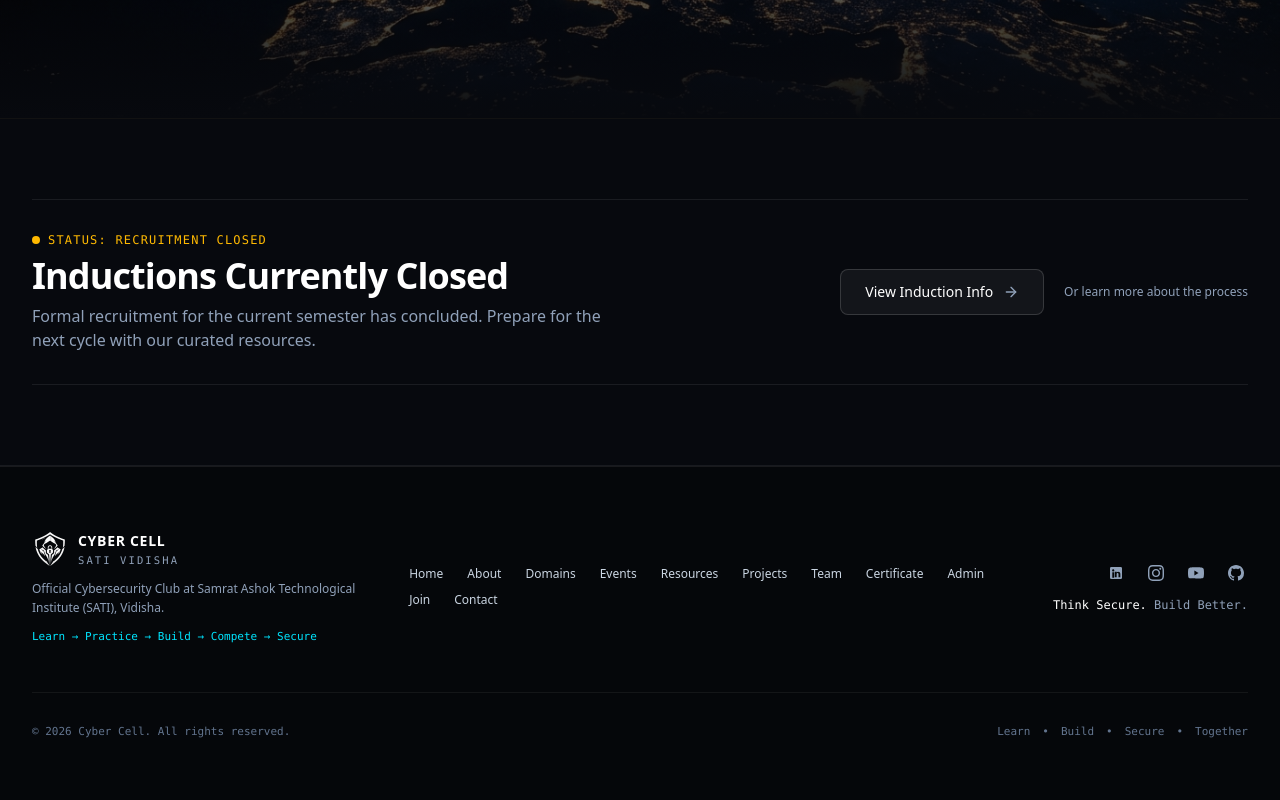
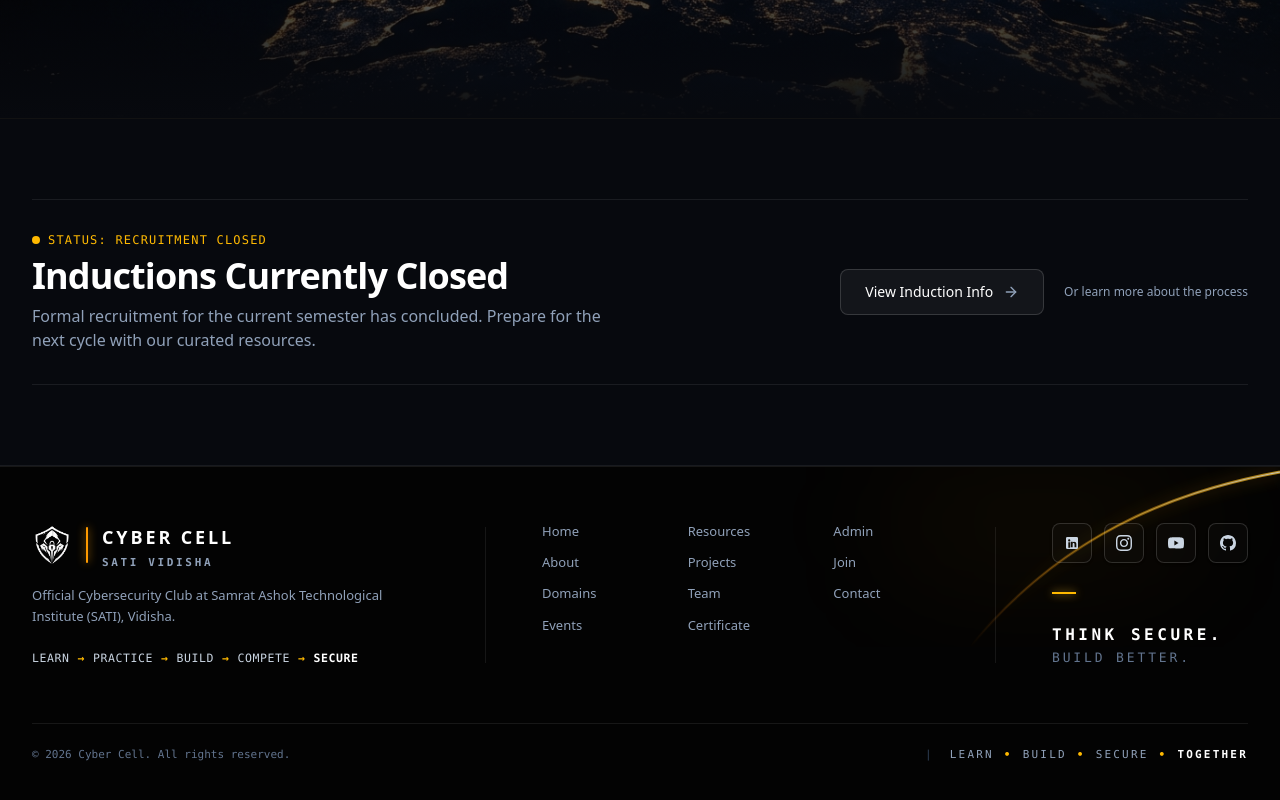
Before and after one commit to cybercellsati/Cyber-Cell, a Next.js app: page / in a window 1280 px wide. Shown: the part 7358-8158 px from the top of the page. Built offline with nearby package versions, Linux system fonts and the light colour scheme; no server answers; the database is empty; a web font is replaced by a local one.

Commit message:
feat(footer): redesign global footer matching reference with golden arc, 3-column layout, square social pills, and editorial motto

```diff
--- a/components/Footer.tsx
+++ b/components/Footer.tsx
@@ -1,64 +1,178 @@
 import React from "react";
 import Link from "next/link";
-import CyberShieldLogo from "./CyberShieldLogo";
-
-const links = [
-  { name: "Home", href: "/" },
-  { name: "About", href: "/about" },
-  { name: "Domains", href: "/domains" },
-  { name: "Events", href: "/events" },
-  { name: "Resources", href: "/resources" },
-  { name: "Projects", href: "/projects" },
-  { name: "Team", href: "/team" },
-  { name: "Certificate", href: "/verify" },
-  { name: "Admin", href: "/admin/login" },
-  { name: "Join", href: "/join" },
-  { name: "Contact", href: "/about#contact" },
-];
+import Image from "next/image";
 
 export default function Footer() {
   return (
-    <footer className="relative bg-[#05070a] border-t border-white/[0.08] text-slate-400 text-xs">
-      <div className="max-w-7xl mx-auto px-4 sm:px-6 lg:px-8 py-14 sm:py-16">
+    <footer className="relative bg-[#030303] border-t border-white/[0.08] text-slate-400 text-xs overflow-hidden select-none">
 
-        {/* Main Footer Row */}
-        <div className="flex flex-col lg:flex-row items-start lg:items-center justify-between gap-10">
+      {/* Golden / Amber Atmospheric Arc (Matching Reference Mockup in Top-Right) */}
+      <div className="absolute top-0 right-0 w-[550px] h-[180px] pointer-events-none overflow-hidden select-none">
+        <svg
+          viewBox="0 0 550 180"
+          fill="none"
+          className="w-full h-full opacity-80"
+          xmlns="http://www.w3.org/2000/svg"
+        >
+          <path
+            d="M 550 5 C 440 25 330 70 240 180"
+            stroke="url(#footerGoldGlow)"
+            strokeWidth="3"
+            filter="drop-shadow(0 0 8px rgba(245, 158, 11, 0.6))"
+          />
+          <path
+            d="M 550 5 C 440 25 330 70 240 180"
+            stroke="url(#footerGoldCore)"
+            strokeWidth="1.2"
+          />
+          <defs>
+            <linearGradient id="footerGoldGlow" x1="550" y1="5" x2="240" y2="180" gradientUnits="userSpaceOnUse">
+              <stop offset="0%" stopColor="#fbbf24" stopOpacity="0.9" />
+              <stop offset="60%" stopColor="#f59e0b" stopOpacity="0.35" />
+              <stop offset="100%" stopColor="#d97706" stopOpacity="0" />
+            </linearGradient>
+            <linearGradient id="footerGoldCore" x1="550" y1="5" x2="240" y2="180" gradientUnits="userSpaceOnUse">
+              <stop offset="0%" stopColor="#fffbeb" stopOpacity="0.95" />
+              <stop offset="50%" stopColor="#fbbf24" stopOpacity="0.7" />
+              <stop offset="100%" stopColor="#b45309" stopOpacity="0" />
+            </linearGradient>
+          </defs>
+        </svg>
 
-          {/* Brand Info */}
-          <div className="flex flex-col items-start space-y-3">
-            <CyberShieldLogo size="md" />
-            <p className="text-slate-400 max-w-sm text-xs leading-relaxed">
-              Official Cybersecurity Club at Samrat Ashok Technological Institute (SATI), Vidisha.
-            </p>
-            <div className="text-[11px] font-mono text-[#00e5ff]">
-              Learn &rarr; Practice &rarr; Build &rarr; Compete &rarr; Secure
+        {/* Subtle Ambient Radial Glow */}
+        <div className="absolute top-0 right-20 w-80 h-28 bg-amber-500/[0.05] blur-3xl rounded-full pointer-events-none" />
+      </div>
+
+      <div className="relative z-10 max-w-7xl mx-auto px-4 sm:px-6 lg:px-8 pt-14 pb-8 sm:pb-10">
+
+        {/* Main 3-Column Footer Grid with Vertical Dividers */}
+        <div className="flex flex-col lg:flex-row items-stretch justify-between gap-10 lg:gap-8">
+
+          {/* ========================================================
+              COLUMN 1: BRAND LOGO, CLUB DETAILS & MISSION CHAIN
+             ======================================================== */}
+          <div className="flex-1 flex flex-col justify-between max-w-md lg:pr-6">
+            <div>
+              {/* Brand Logo with Vertical Amber Divider (Matching Reference) */}
+              <Link href="/" className="group inline-flex items-center gap-3.5 select-none" aria-label="Cyber Cell Home">
+                <div className="relative w-10 h-10 shrink-0">
+                  <Image
+                    src="/images/cyber-cell-logo.png"
+                    alt="Cyber Cell Logo"
+                    width={48}
+                    height={48}
+                    className="w-full h-full object-contain transition-transform duration-300 group-hover:scale-105"
+                    priority
+                  />
+                </div>
+
+                {/* Vertical Amber Bar */}
+                <span className="w-[2px] h-9 bg-amber-500 rounded-full inline-block shadow-[0_0_8px_rgba(245,158,11,0.85)]" />
+
+                {/* Two-Line Title */}
+                <div className="flex flex-col text-left leading-none">
+                  <span className="font-extrabold font-sans tracking-[0.16em] text-white text-base sm:text-lg group-hover:text-amber-300 transition-colors">
+                    CYBER CELL
+                  </span>
+                  <span className="text-[10px] sm:text-[11px] text-slate-400 font-mono tracking-[0.24em] uppercase mt-1.5 font-semibold">
+                    SATI VIDISHA
+                  </span>
+                </div>
+              </Link>
+
+              {/* Subtitle / Club Narrative */}
+              <p className="text-slate-400 text-xs sm:text-[13px] leading-relaxed max-w-sm mt-4 font-normal">
+                Official Cybersecurity Club at Samrat Ashok Technological Institute (SATI), Vidisha.
+              </p>
+            </div>
+
+            {/* Mission Chain with Amber Arrows */}
+            <div className="flex flex-wrap items-center gap-1.5 sm:gap-2 text-[10.5px] sm:text-[11.5px] font-mono tracking-wider text-slate-300 mt-6 select-none">
+              <span>LEARN</span>
+              <span className="text-amber-400 font-bold">&rarr;</span>
+              <span>PRACTICE</span>
+              <span className="text-amber-400 font-bold">&rarr;</span>
+              <span>BUILD</span>
+              <span className="text-amber-400 font-bold">&rarr;</span>
+              <span>COMPETE</span>
+              <span className="text-amber-400 font-bold">&rarr;</span>
+              <span className="text-white font-semibold">SECURE</span>
             </div>
           </div>
 
-          {/* Quick Links Navigation */}
-          <div className="flex flex-wrap gap-x-6 gap-y-2.5 text-xs">
-            {links.map((link) => (
-              <Link
-                key={link.name}
-                href={link.href}
-                className="text-slate-300 hover:text-[#00e5ff] transition-colors"
-              >
-                {link.name}
+          {/* Vertical Divider 1 */}
+          <div className="hidden lg:block w-[1px] bg-white/[0.08] self-stretch my-1" />
+
+          {/* ========================================================
+              COLUMN 2: 3-COLUMN QUICK NAVIGATION LINKS
+             ======================================================== */}
+          <div className="flex-1 grid grid-cols-3 gap-6 sm:gap-10 text-xs sm:text-[13px] font-medium lg:px-6">
+
+            {/* Nav Column 1 */}
+            <div className="flex flex-col space-y-3.5">
+              <Link href="/" className="text-slate-400 hover:text-white transition-colors">
+                Home
               </Link>
-            ))}
+              <Link href="/about" className="text-slate-400 hover:text-white transition-colors">
+                About
+              </Link>
+              <Link href="/domains" className="text-slate-400 hover:text-white transition-colors">
+                Domains
+              </Link>
+              <Link href="/events" className="text-slate-400 hover:text-white transition-colors">
+                Events
+              </Link>
+            </div>
+
+            {/* Nav Column 2 */}
+            <div className="flex flex-col space-y-3.5">
+              <Link href="/resources" className="text-slate-400 hover:text-white transition-colors">
+                Resources
+              </Link>
+              <Link href="/projects" className="text-slate-400 hover:text-white transition-colors">
+                Projects
+              </Link>
+              <Link href="/team" className="text-slate-400 hover:text-white transition-colors">
+                Team
+              </Link>
+              <Link href="/verify" className="text-slate-400 hover:text-white transition-colors">
+                Certificate
+              </Link>
+            </div>
+
+            {/* Nav Column 3 */}
+            <div className="flex flex-col space-y-3.5">
+              <Link href="/admin/login" className="text-slate-400 hover:text-white transition-colors">
+                Admin
+              </Link>
+              <Link href="/join" className="text-slate-400 hover:text-white transition-colors">
+                Join
+              </Link>
+              <Link href="/about#contact" className="text-slate-400 hover:text-white transition-colors">
+                Contact
+              </Link>
+            </div>
+
           </div>
 
-          {/* Right Motto & Socials */}
-          <div className="flex flex-col lg:items-end space-y-3 shrink-0">
-            {/* Social Channels (SVG Icons) */}
-            <div className="flex items-center gap-4 text-slate-400">
+          {/* Vertical Divider 2 */}
+          <div className="hidden lg:block w-[1px] bg-white/[0.08] self-stretch my-1" />
+
+          {/* ========================================================
+              COLUMN 3: SOCIAL PILLS & EDITORIAL MOTTO
+             ======================================================== */}
+          <div className="flex flex-col justify-between shrink-0 lg:pl-6 space-y-4">
+
+            {/* Social Icons in Rounded Square Outline Boxes */}
+            <div className="flex items-center gap-2.5 sm:gap-3 text-slate-300">
+
               {/* LinkedIn */}
               <a
-                href="https://linkedin.com"
+                href="https://www.linkedin.com/company/cybercellsati/"
                 target="_blank"
                 rel="noopener noreferrer"
                 aria-label="LinkedIn"
-                className="hover:text-[#00e5ff] transition-colors p-1"
+                className="w-9 h-9 sm:w-10 sm:h-10 rounded-lg border border-white/15 bg-white/[0.02] flex items-center justify-center text-slate-300 hover:text-amber-400 hover:border-amber-400/50 hover:bg-amber-400/[0.05] transition-all duration-200 shadow-sm"
               >
                 <svg className="w-4 h-4 fill-current" viewBox="0 0 24 24">
                   <path d="M19 3a2 2 0 0 1 2 2v14a2 2 0 0 1-2 2H5a2 2 0 0 1-2-2V5a2 2 0 0 1 2-2h14m-.5 15.5v-5.3a3.26 3.26 0 0 0-3.26-3.26c-.85 0-1.84.52-2.28 1.3v-1.11h-2.79v8.37h2.79v-4.93c0-.77.62-1.4 1.39-1.4a1.4 1.4 0 0 1 1.4 1.4v4.93h2.75M6.46 10.9v8.37H9.2V10.9H6.46M7.83 6.45c-.91 0-1.64.73-1.64 1.64s.73 1.64 1.64 1.64 1.64-.73 1.64-1.64-.73-1.64-1.64-1.64Z"/>
@@ -67,11 +181,11 @@ export default function Footer() {
 
               {/* Instagram */}
               <a
-                href="https://instagram.com"
+                href="https://www.instagram.com/cybercell_sati/"
                 target="_blank"
                 rel="noopener noreferrer"
                 aria-label="Instagram"
-                className="hover:text-[#00e5ff] transition-colors p-1"
+                className="w-9 h-9 sm:w-10 sm:h-10 rounded-lg border border-white/15 bg-white/[0.02] flex items-center justify-center text-slate-300 hover:text-amber-400 hover:border-amber-400/50 hover:bg-amber-400/[0.05] transition-all duration-200 shadow-sm"
               >
                 <svg className="w-4 h-4 fill-current" viewBox="0 0 24 24">
                   <path d="M12 2.163c3.204 0 3.584.012 4.85.07 3.252.148 4.771 1.691 4.919 4.919.058 1.265.069 1.645.069 4.849 0 3.205-.012 3.584-.069 4.849-.149 3.225-1.664 4.771-4.919 4.919-1.266.058-1.644.07-4.85.07-3.204 0-3.584-.012-4.849-.07-3.26-.149-4.771-1.699-4.919-4.92-.058-1.265-.07-1.644-.07-4.849 0-3.204.013-3.583.07-4.849.149-3.227 1.664-4.771 4.919-4.919 1.266-.057 1.645-.069 4.849-.069zm0-2.163c-3.259 0-3.667.014-4.947.072-4.358.2-6.78 2.618-6.98 6.98-.059 1.281-.073 1.689-.073 4.948 0 3.259.014 3.668.072 4.948.2 4.358 2.618 6.78 6.98 6.98 1.281.058 1.689.072 4.948.072 3.259 0 3.668-.014 4.948-.072 4.354-.2 6.782-2.618 6.979-6.98.059-1.28.073-1.689.073-4.948 0-3.259-.014-3.667-.072-4.947-.196-4.354-2.617-6.78-6.979-6.98-1.281-.059-1.69-.073-4.949-.073zm0 5.838c-3.403 0-6.162 2.759-6.162 6.162s2.759 6.163 6.162 6.163 6.162-2.759 6.162-6.163c0-3.403-2.759-6.162-6.162-6.162zm0 10.162c-2.209 0-4-1.79-4-4 0-2.209 1.791-4 4-4s4 1.791 4 4c0 2.21-1.791 4-4 4zm6.406-11.845c-.796 0-1.441.645-1.441 1.44s.645 1.44 1.441 1.44c.795 0 1.439-.645 1.439-1.44s-.644-1.44-1.439-1.44z"/>
@@ -80,11 +194,11 @@ export default function Footer() {
 
               {/* YouTube */}
               <a
-                href="https://youtube.com"
+                href="https://www.youtube.com/@CyberCellSATI"
                 target="_blank"
                 rel="noopener noreferrer"
                 aria-label="YouTube"
-                className="hover:text-[#00e5ff] transition-colors p-1"
+                className="w-9 h-9 sm:w-10 sm:h-10 rounded-lg border border-white/15 bg-white/[0.02] flex items-center justify-center text-slate-300 hover:text-amber-400 hover:border-amber-400/50 hover:bg-amber-400/[0.05] transition-all duration-200 shadow-sm"
               >
                 <svg className="w-4 h-4 fill-current" viewBox="0 0 24 24">
                   <path d="M23.498 6.186a3.016 3.016 0 0 0-2.122-2.136C19.505 3.545 12 3.545 12 3.545s-7.505 0-9.377.505A3.017 3.017 0 0 0 .502 6.186C0 8.07 0 12 0 12s0 3.93.502 5.814a3.016 3.016 0 0 0 2.122 2.136c1.871.505 9.376.505 9.376.505s7.505 0 9.377-.505a3.015 3.015 0 0 0 2.122-2.136C24 15.93 24 12 24 12s0-3.93-.502-5.814zM9.545 15.568V8.432L15.818 12l-6.273 3.568z"/>
@@ -93,40 +207,58 @@ export default function Footer() {
 
               {/* GitHub */}
               <a
-                href="https://github.com"
+                href="https://github.com/cybercellsati"
                 target="_blank"
                 rel="noopener noreferrer"
                 aria-label="GitHub"
-                className="hover:text-[#00e5ff] transition-colors p-1"
+                className="w-9 h-9 sm:w-10 sm:h-10 rounded-lg border border-white/15 bg-white/[0.02] flex items-center justify-center text-slate-300 hover:text-amber-400 hover:border-amber-400/50 hover:bg-amber-400/[0.05] transition-all duration-200 shadow-sm"
               >
                 <svg className="w-4 h-4 fill-current" viewBox="0 0 24 24">
                   <path d="M12 0C5.37 0 0 5.37 0 12c0 5.31 3.435 9.795 8.205 11.385.6.105.825-.255.825-.57 0-.285-.015-1.23-.015-2.235-3.015.555-3.795-.735-4.035-1.41-.135-.345-.72-1.41-1.23-1.695-.42-.225-1.02-.78-.015-.795.945-.015 1.62.87 1.845 1.23 1.08 1.815 2.805 1.305 3.495.99.105-.78.42-1.305.765-1.605-2.67-.3-5.46-1.335-5.46-5.925 0-1.305.465-2.385 1.23-3.225-.12-.3-.54-1.53.12-3.18 0 0 1.005-.315 3.3 1.23.96-.27 1.98-.405 3-.405s2.04.135 3 .405c2.295-1.56 3.3-1.23 3.3-1.23.66 1.65.24 2.88.12 3.18.765.84 1.23 1.905 1.23 3.225 0 4.605-2.805 5.625-5.475 5.925.435.375.81 1.095.81 2.22 0 1.605-.015 2.895-.015 3.3 0 .315.225.69.825.57A12.02 12.02 0 0 0 24 12c0-6.63-5.37-12-12-12z"/>
                 </svg>
               </a>
+
             </div>
 
-            {/* Motto */}
-            <div className="font-mono text-xs text-slate-400">
-              <span className="text-white font-medium">Think Secure.</span> Build Better.
+            {/* Amber Accent Line */}
+            <div className="w-6 h-[2px] bg-amber-400 shadow-[0_0_8px_rgba(251,191,36,0.8)]" />
+
+            {/* Two-Tone Cyber Motto */}
+            <div className="flex flex-col text-left font-mono">
+              <span className="text-white font-extrabold text-sm sm:text-base tracking-[0.22em] uppercase">
+                THINK SECURE.
+              </span>
+              <span className="text-slate-500 font-normal text-xs sm:text-[13px] tracking-[0.22em] uppercase mt-0.5">
+                BUILD BETTER.
+              </span>
             </div>
+
           </div>
 
         </div>
 
-        {/* Bottom Sub-bar */}
-        <div className="mt-12 pt-8 border-t border-white/[0.06] flex flex-col sm:flex-row items-center justify-between gap-4 text-slate-500 text-[11px] font-mono">
+        {/* ========================================================
+            BOTTOM COPYRIGHT & MOTTO STRIP
+           ======================================================== */}
+        <div className="mt-12 sm:mt-14 pt-6 border-t border-white/[0.08] flex flex-col sm:flex-row items-center justify-between gap-4 text-[11px] font-mono text-slate-500">
+
+          {/* Copyright Notice */}
           <div>
-            &copy; {new Date().getFullYear()} Cyber Cell. All rights reserved.
+            &copy; 2026 Cyber Cell. All rights reserved.
           </div>
-          <div className="flex items-center gap-3">
-            <span>Learn</span>
-            <span>&bull;</span>
-            <span>Build</span>
-            <span>&bull;</span>
-            <span>Secure</span>
-            <span>&bull;</span>
-            <span>Together</span>
+
+          {/* Slogan with Amber Separator Dots */}
+          <div className="flex items-center gap-2 sm:gap-2.5 tracking-[0.2em] uppercase text-slate-400">
+            <span className="hidden sm:inline-block text-slate-700 mr-1.5">|</span>
+            <span>LEARN</span>
+            <span className="text-amber-400 font-bold">&bull;</span>
+            <span>BUILD</span>
+            <span className="text-amber-400 font-bold">&bull;</span>
+            <span>SECURE</span>
+            <span className="text-amber-400 font-bold">&bull;</span>
+            <span className="text-white font-semibold">TOGETHER</span>
           </div>
+
         </div>
 
       </div>
```
